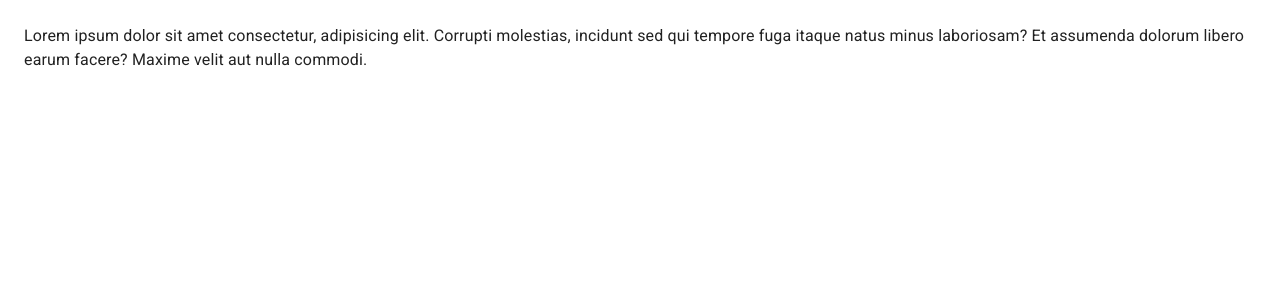
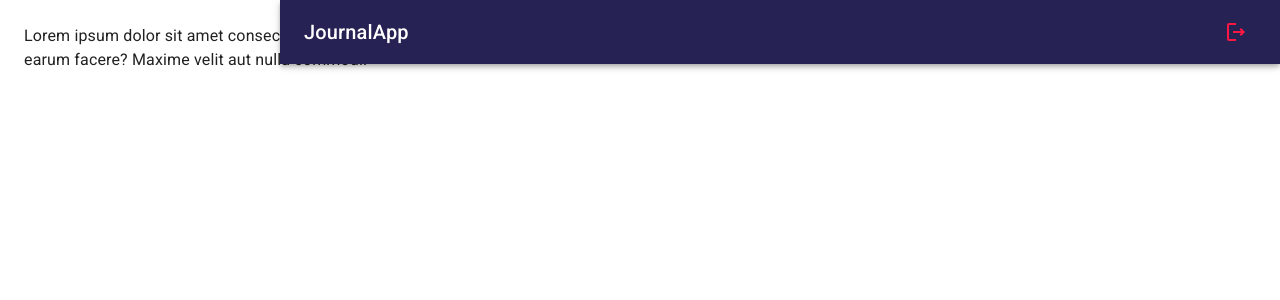
Before and after one commit to adrivegas/JournalApp-React_Vite, a React (Vite) app: page / in a window 1280 px wide. Shown: the top 300 px of the page. Built offline with nearby package versions, Linux system fonts and the light colour scheme.

Commit message:
Diseño de NavBar component

```diff
--- /dev/null
+++ b/src/journal/components/NavBar.jsx
@@ -0,0 +1,34 @@
+import { AppBar, Grid, IconButton, Toolbar, Typography } from '@mui/material';
+import { LogoutOutlined, MenuOutlined } from '@mui/icons-material';
+
+
+export const NavBar = ({ drawerWidth = 240 }) => {
+  return (
+    <AppBar
+        position='fixed'
+        sx={{
+            width: { sm: `calc(100% - ${ drawerWidth }px)` },
+            ml: { sm: `${ drawerWidth }px` }
+         }}
+    >
+        <Toolbar>
+            <IconButton
+                color='inherit'
+                edge="start"
+                sx={{ mr: 2, display: { sm: 'none' } }}
+            >
+                <MenuOutlined />
+            </IconButton>
+
+            <Grid container direction='row' justifyContent='space-between' alignItems='center'>
+                <Typography variant='h6' noWrap component='div'> JournalApp </Typography>
+
+                <IconButton color='error'>
+                    <LogoutOutlined />
+                </IconButton>
+            </Grid>
+
+        </Toolbar>
+    </AppBar>
+  )
+}
--- /dev/null
+++ b/src/journal/components/index.js
@@ -0,0 +1 @@
+export * from './NavBar';
--- a/src/journal/layout/JournalLayout.jsx
+++ b/src/journal/layout/JournalLayout.jsx
@@ -1,4 +1,5 @@
-import { Box } from '@mui/system'
+import { Box } from '@mui/system';
+import { NavBar } from '../components';
 
 const drawerWidth = 280;
 
@@ -6,9 +7,9 @@
   return (
     <Box sx={{ display: 'flex' }}>
 
-        {/* <NavBar drawerWidth={ drawerWidth } />
+        <NavBar drawerWidth={ drawerWidth } />
 
-        <SideBar drawerWidth={ drawerWidth } /> */}
+        {/* <SideBar drawerWidth={ drawerWidth } /> */}
 
         <Box
             component='main'
```
